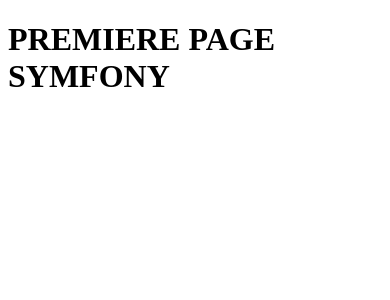
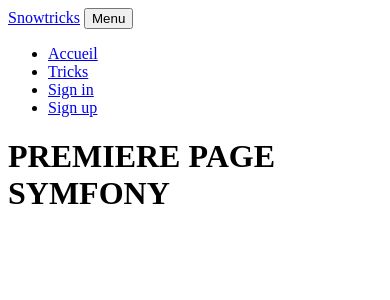
Before and after one commit to BenjVA/SnowTricks, a Symfony app: template templates/homepage.html.twig in a window 390 px wide. Shown: the top 300 px of the page. Run offline with Twig, Linux system fonts and the light colour scheme; the template is opened without the code that fills it, so the values that code supplies are empty; some libraries are stand-ins or nearby versions.

Commit message:
Creating header with responsive navbar

```diff
--- a/templates/base.html.twig
+++ b/templates/base.html.twig
@@ -13,7 +13,46 @@
             {{ encore_entry_script_tags('app') }}
         {% endblock %}
     </head>
-    <body>
-        {% block body %}{% endblock %}
+    <body class="container">
+        <nav class="navbar navbar-expand-lg sticky-top navbar-light bg-lightgray my-3">
+            <div class="container-fluid">
+                <a class="navbar-brand" href="#">Snowtricks</a>
+                <button
+                        class="navbar-toggler"
+                        type="button"
+                        data-bs-toggle="collapse"
+                        data-bs-target="#navbarResponsive"
+                        aria-controls="navbarResponsive"
+                        aria-expanded="false"
+                        aria-label="Toggle navigation">Menu
+                    <i class="fas fa-bars"></i>
+                </button>
+                <div class="collapse navbar-collapse" id="navbarResponsive">
+                    <ul class="navbar-nav ms-auto py-2 py-lg-0">
+                        <li class="nav-item">
+                            <a class="nav-link px-lg-3 py-3 py-lg-4" href="/">
+                                Accueil
+                            </a>
+                        </li>
+                        <li class="nav-item">
+                            <a class="nav-link px-lg-3 py-3 py-lg-4" href="#">
+                                Tricks
+                            </a>
+                        </li>
+                        <li class="nav-item">
+                            <a class="nav-link px-lg-3 py-3 py-lg-4" href="#">
+                                Sign in
+                            </a>
+                        </li>
+                        <li class="nav-item">
+                            <a class="nav-link px-lg-3 py-3 py-lg-4" href="#">
+                                Sign up
+                            </a>
+                        </li>
+                    </ul>
+                </div>
+            </div>
+        </nav>
+            {% block body %}{% endblock %}
     </body>
 </html>
```
